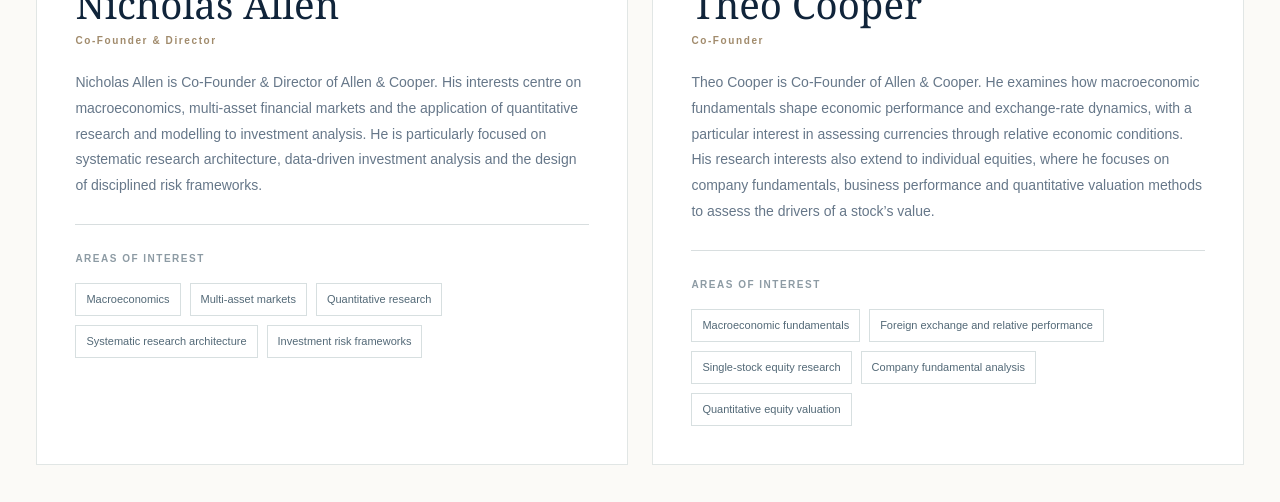
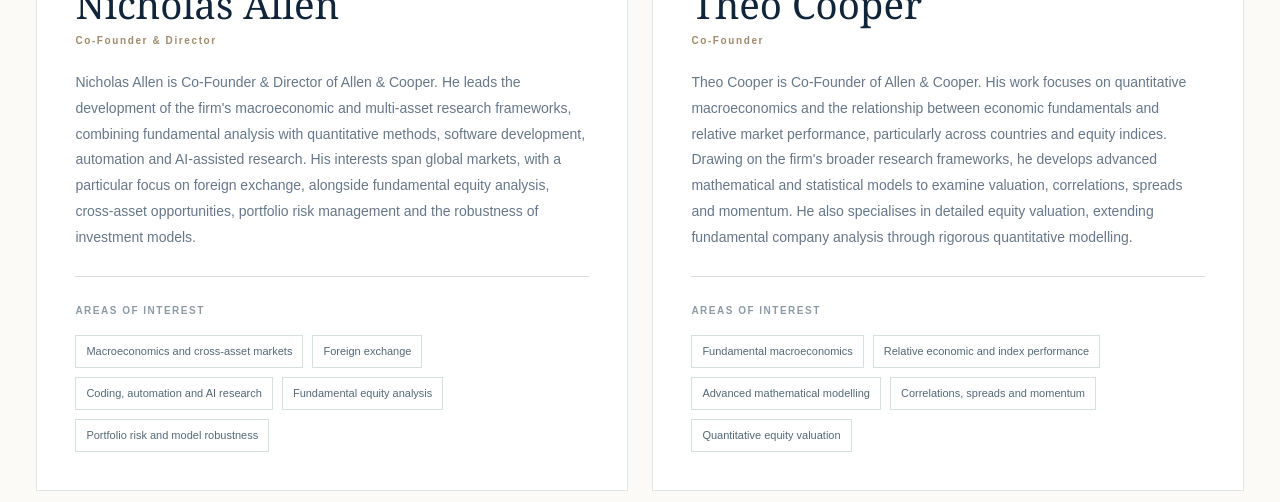
Before and after one commit to nicholaslallen1-crypto/website, a Next.js app: page /about in a window 1280 px wide. Shown: the part 3017-3519 px from the top of the page. Built offline with nearby package versions, Linux system fonts and the light colour scheme; no server answers.

Commit message:
Refine distinct founder biographies and research specialisations

```diff
--- a/app/about/page.tsx
+++ b/app/about/page.tsx
@@ -15,16 +15,16 @@ export default function About() {
           <div className="leader-portrait"><Image src="/founders/nicholas-allen-2026.jpg" alt="Portrait of Nicholas Allen, Co-Founder and Director of Allen & Cooper" fill sizes="(max-width: 800px) 100vw, 50vw" priority /></div>
           <div className="leader-details">
             <Eyebrow>CO-FOUNDER</Eyebrow><h3>Nicholas Allen</h3><div className="role">Co-Founder &amp; Director</div>
-            <p>Nicholas Allen is Co-Founder &amp; Director of Allen &amp; Cooper. His interests centre on macroeconomics, multi-asset financial markets and the application of quantitative research and modelling to investment analysis. He is particularly focused on systematic research architecture, data-driven investment analysis and the design of disciplined risk frameworks.</p>
-            <div className="leader-focus"><span>AREAS OF INTEREST</span><ul><li>Macroeconomics</li><li>Multi-asset markets</li><li>Quantitative research</li><li>Systematic research architecture</li><li>Investment risk frameworks</li></ul></div>
+            <p>Nicholas Allen is Co-Founder &amp; Director of Allen &amp; Cooper. He leads the development of the firm's macroeconomic and multi-asset research frameworks, combining fundamental analysis with quantitative methods, software development, automation and AI-assisted research. His interests span global markets, with a particular focus on foreign exchange, alongside fundamental equity analysis, cross-asset opportunities, portfolio risk management and the robustness of investment models.</p>
+            <div className="leader-focus"><span>AREAS OF INTEREST</span><ul><li>Macroeconomics and cross-asset markets</li><li>Foreign exchange</li><li>Coding, automation and AI research</li><li>Fundamental equity analysis</li><li>Portfolio risk and model robustness</li></ul></div>
           </div>
         </article>
         <article className="leader-card">
           <div className="leader-portrait"><Image src="/founders/theo-cooper-2026.jpg" alt="Portrait of Theo Cooper, Co-Founder of Allen & Cooper" fill sizes="(max-width: 800px) 100vw, 50vw" /></div>
           <div className="leader-details">
             <Eyebrow>CO-FOUNDER</Eyebrow><h3>Theo Cooper</h3><div className="role">Co-Founder</div>
-            <p>Theo Cooper is Co-Founder of Allen &amp; Cooper. He examines how macroeconomic fundamentals shape economic performance and exchange-rate dynamics, with a particular interest in assessing currencies through relative economic conditions. His research interests also extend to individual equities, where he focuses on company fundamentals, business performance and quantitative valuation methods to assess the drivers of a stock’s value.</p>
-            <div className="leader-focus"><span>AREAS OF INTEREST</span><ul><li>Macroeconomic fundamentals</li><li>Foreign exchange and relative performance</li><li>Single-stock equity research</li><li>Company fundamental analysis</li><li>Quantitative equity valuation</li></ul></div>
+            <p>Theo Cooper is Co-Founder of Allen &amp; Cooper. His work focuses on quantitative macroeconomics and the relationship between economic fundamentals and relative market performance, particularly across countries and equity indices. Drawing on the firm's broader research frameworks, he develops advanced mathematical and statistical models to examine valuation, correlations, spreads and momentum. He also specialises in detailed equity valuation, extending fundamental company analysis through rigorous quantitative modelling.</p>
+            <div className="leader-focus"><span>AREAS OF INTEREST</span><ul><li>Fundamental macroeconomics</li><li>Relative economic and index performance</li><li>Advanced mathematical modelling</li><li>Correlations, spreads and momentum</li><li>Quantitative equity valuation</li></ul></div>
           </div>
         </article>
       </div></div></section>
```
